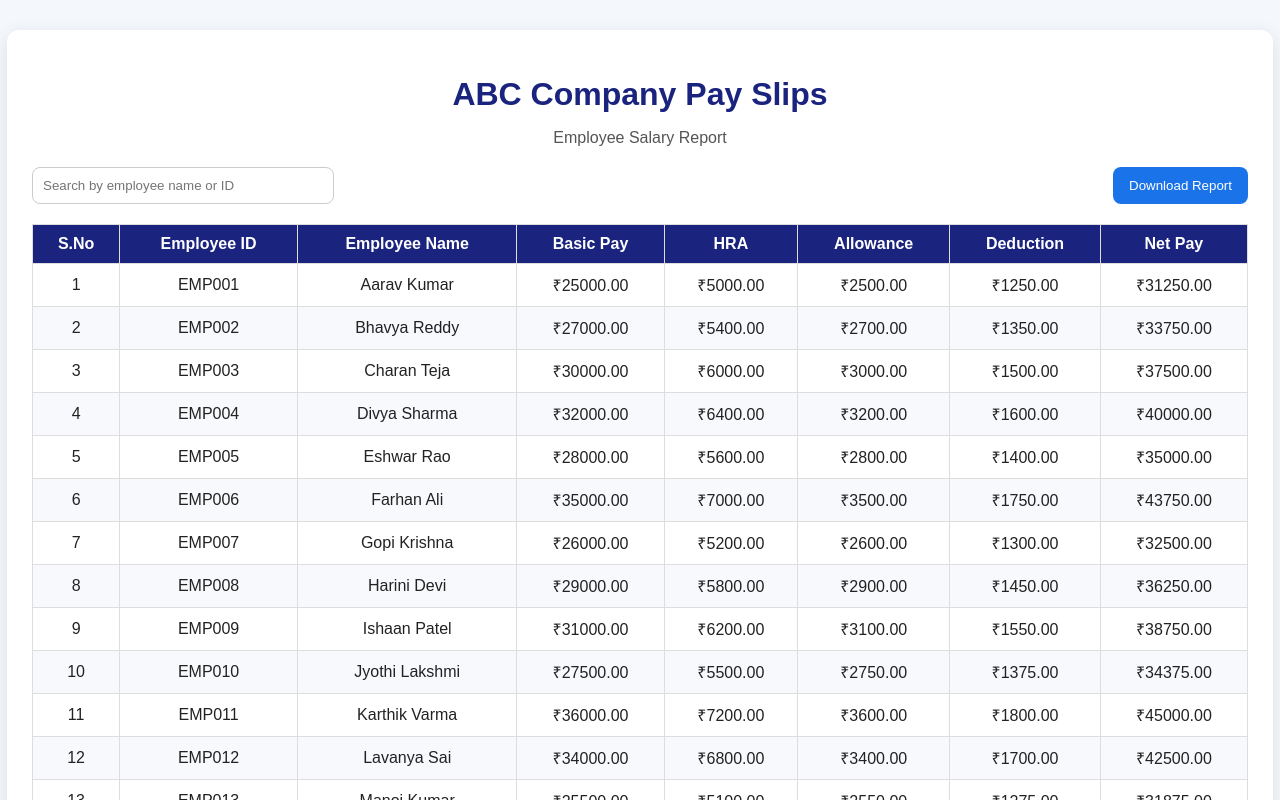
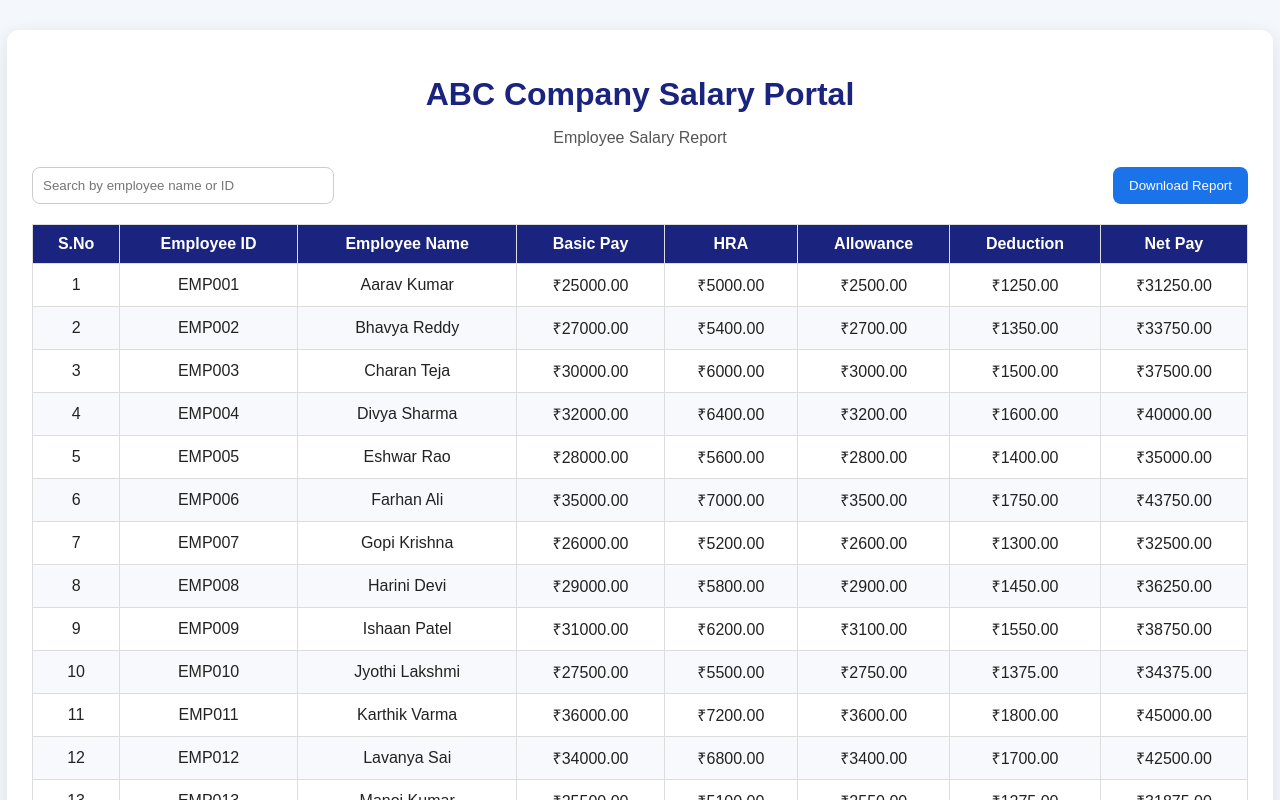
Before and after one commit to MADHU8912/company-payslip, a plain HTML site: page index.html in a window 1280 px wide. Shown: the top 800 px of the page. Drawn offline with Linux system fonts and the light colour scheme.

Commit message:
Updated payslip title

```diff
--- a/index.html
+++ b/index.html
@@ -8,7 +8,7 @@
 </head>
 <body>
   <div class="container">
-    <h1>ABC Company Pay Slips</h1>
+    <h1>ABC Company Salary Portal</h1>
     <p class="subtitle">Employee Salary Report</p>
 
     <div class="top-bar">
```
